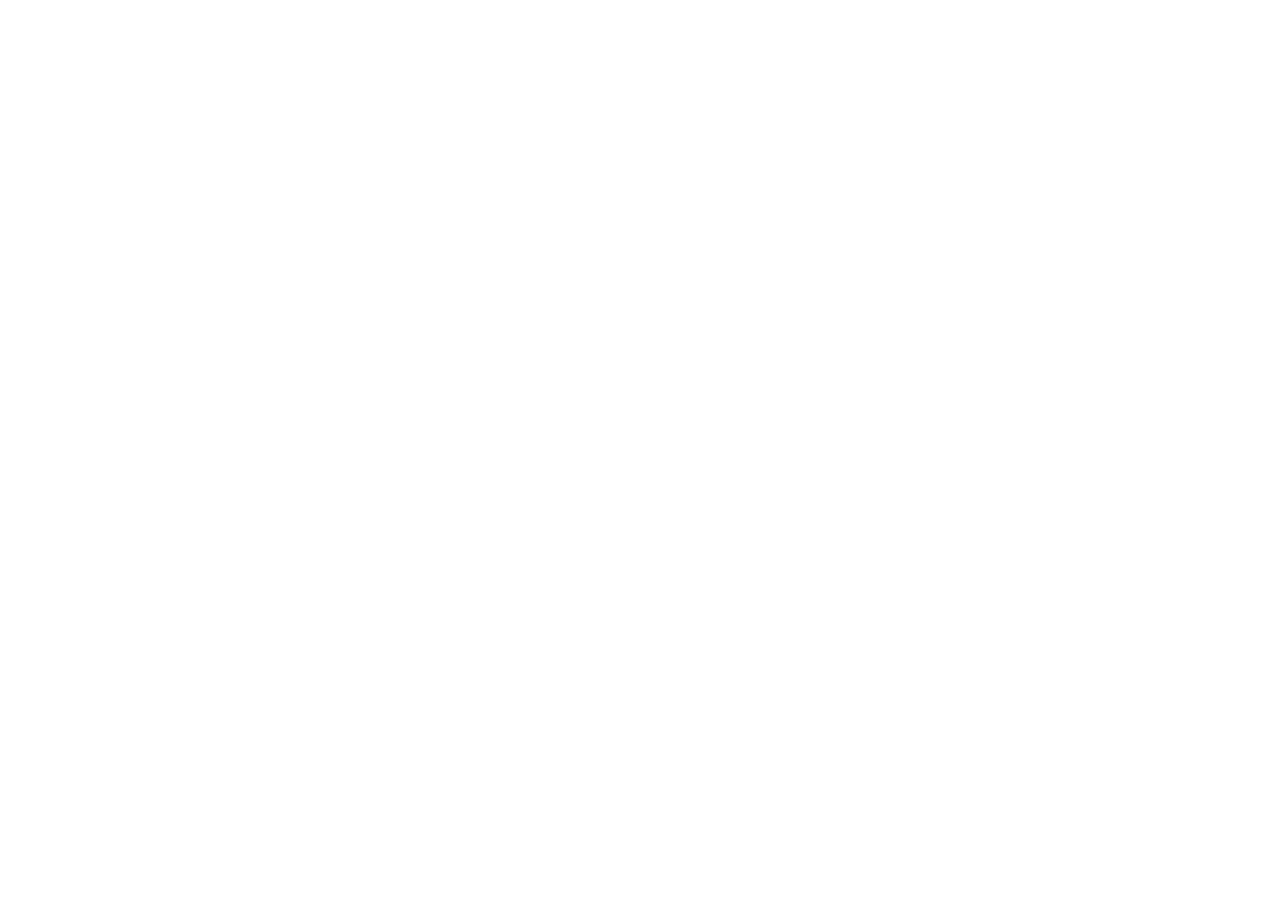
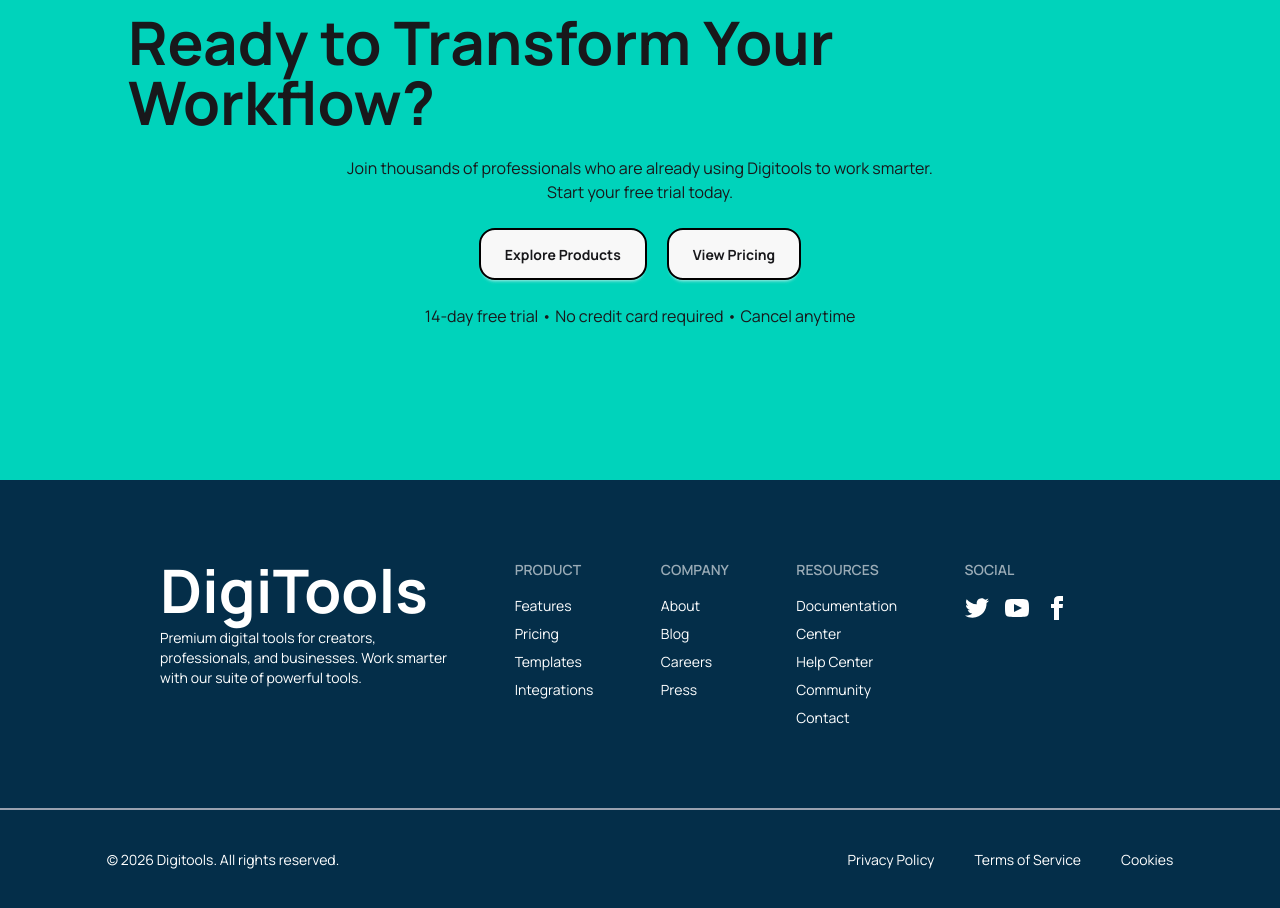
Before and after one commit to Rubelhasan29/DigiTools-Platform, a React (Vite) app: page / in a window 1280 px wide. Shown: the part 4380-5288 px from the top of the page. Before the commit the page ends 4264 px from the top, so only its background shows below. Built offline with nearby package versions, Linux system fonts and the light colour scheme.

Commit message:
Completed the footer section and the transform section add the about section in the footer and social sections and contact info and lastlt added the copyright

```diff
--- a/src/App.jsx
+++ b/src/App.jsx
@@ -1,15 +1,17 @@
 
 import './App.css'
+import Footer from './Component/Footer'
 import Hero from './Component/Hero'
 import Navbar from './Component/Navbar'
 import Pricing from './Component/Pricing'
 import Steps from './Component/Steps'
 import Tools from './Component/Tools'
+import Transform from './Component/Transform'
 
 
 
 const productsData = async () => {
-  const res = await fetch("/public/Products.json")
+  const res = await fetch("/Products.json")
   return res.json()
 }
 
@@ -24,6 +26,8 @@
       <Tools productData={productData}></Tools>
       <Steps></Steps>
       <Pricing/>
+      <Transform/>
+      <Footer/>
     </>
   )
 }
--- /dev/null
+++ b/src/Component/Footer.jsx
@@ -0,0 +1,90 @@
+import React from 'react';
+
+const Footer = () => {
+    return (
+        <div>
+            <footer className="footer sm:footer-horizontal bg-info-content text-white p-20 px-40">
+                <aside>
+                    <h1 className="text-6xl font-bold">DigiTools</h1>
+                    <p>
+                        Premium digital tools for creators, <br /> professionals, and businesses. Work smarter <br /> with our suite of powerful tools.
+                    </p>
+                </aside>
+                <nav>
+                    <h6 className="footer-title">Product</h6>
+                    <a className="link link-hover">Features</a>
+                    <a className="link link-hover">Pricing</a>
+                    <a className="link link-hover">Templates</a>
+                    <a className="link link-hover">Integrations</a>
+                </nav>
+                <nav>
+                    <h6 className="footer-title">Company</h6>
+                    <a className="link link-hover">About</a>
+                    <a className="link link-hover">Blog</a>
+                    <a className="link link-hover">Careers</a>
+                    <a className="link link-hover">Press</a>
+                </nav>
+                <nav>
+                    <h6 className="footer-title">Resources</h6>
+                    <a className="link link-hover">Documentation</a>
+                    <a className="link link-hover">Center</a>
+                    <a className="link link-hover">Help Center</a>
+                    <a className="link link-hover">Community</a>
+                    <a className="link link-hover">Contact</a>
+                </nav>
+                <nav>
+                    <h6 className="footer-title">Social</h6>
+                    <div className="grid grid-flow-col gap-4">
+                        <a>
+                            <svg
+                                xmlns="http://www.w3.org/2000/svg"
+                                width="24"
+                                height="24"
+                                viewBox="0 0 24 24"
+                                className="fill-current">
+                                <path
+                                    d="M24 4.557c-.883.392-1.832.656-2.828.775 1.017-.609 1.798-1.574 2.165-2.724-.951.564-2.005.974-3.127 1.195-.897-.957-2.178-1.555-3.594-1.555-3.179 0-5.515 2.966-4.797 6.045-4.091-.205-7.719-2.165-10.148-5.144-1.29 2.213-.669 5.108 1.523 6.574-.806-.026-1.566-.247-2.229-.616-.054 2.281 1.581 4.415 3.949 4.89-.693.188-1.452.232-2.224.084.626 1.956 2.444 3.379 4.6 3.419-2.07 1.623-4.678 2.348-7.29 2.04 2.179 1.397 4.768 2.212 7.548 2.212 9.142 0 14.307-7.721 13.995-14.646.962-.695 1.797-1.562 2.457-2.549z"></path>
+                            </svg>
+                        </a>
+                        <a>
+                            <svg
+                                xmlns="http://www.w3.org/2000/svg"
+                                width="24"
+                                height="24"
+                                viewBox="0 0 24 24"
+                                className="fill-current">
+                                <path
+                                    d="M19.615 3.184c-3.604-.246-11.631-.245-15.23 0-3.897.266-4.356 2.62-4.385 8.816.029 6.185.484 8.549 4.385 8.816 3.6.245 11.626.246 15.23 0 3.897-.266 4.356-2.62 4.385-8.816-.029-6.185-.484-8.549-4.385-8.816zm-10.615 12.816v-8l8 3.993-8 4.007z"></path>
+                            </svg>
+                        </a>
+                        <a>
+                            <svg
+                                xmlns="http://www.w3.org/2000/svg"
+                                width="24"
+                                height="24"
+                                viewBox="0 0 24 24"
+                                className="fill-current">
+                                <path
+                                    d="M9 8h-3v4h3v12h5v-12h3.642l.358-4h-4v-1.667c0-.955.192-1.333 1.115-1.333h2.885v-5h-3.808c-3.596 0-5.192 1.583-5.192 4.615v3.385z"></path>
+                            </svg>
+                        </a>
+                    </div>
+                </nav>
+            </footer>
+            <div className="bg-info-content  border-t-2 border-gray-400">
+                <div className="max-w-10/12 mx-auto footer sm:footer-horizontal text-white pb-20 justify-between pt-10">
+                    <div>
+                        <p>© 2026 Digitools. All rights reserved.</p>
+                    </div>
+                    <div className="flex gap-10">
+                        <p>Privacy Policy</p>
+                        <p>Terms of Service</p>
+                        <p>Cookies</p>
+                    </div>
+                </div>
+            </div>
+        </div>
+    );
+};
+
+export default Footer;
--- a/src/Component/Steps.jsx
+++ b/src/Component/Steps.jsx
@@ -10,7 +10,7 @@
             <div className="flex flex-col gap-25 justify-center lg:flex-row">
                 <div className="card w-96 bg-base-100 card-sm shadow-lg border-2 border-gray-100 pb-8 pt-3">
                     <div className="flex justify-end pr-3">
-                        <div class="bg-accent font-bold text-white rounded-full px-3 py-2">01</div>
+                        <div className="bg-accent font-bold text-white rounded-full px-3 py-2">01</div>
                     </div>
                     <div className="card-body flex flex-col justify-center">
                         <div className="flex justify-center">
@@ -24,7 +24,7 @@
                 </div>
                 <div className="card w-96 bg-base-100 card-sm shadow-lg border-2 border-gray-100 pb-8 pt-3">
                     <div className="flex justify-end pr-3">
-                        <div class="bg-accent font-bold text-white rounded-full px-3 py-2">02</div>
+                        <div className="bg-accent font-bold text-white rounded-full px-3 py-2">02</div>
                     </div>
                     <div className="card-body flex flex-col justify-center">
                         <div className="flex justify-center">
@@ -38,7 +38,7 @@
                 </div>
                 <div className="card w-96 bg-base-100 card-sm shadow-lg border-2 border-gray-100 pb-8 pt-3">
                     <div className="flex justify-end pr-3">
-                        <div class="bg-accent font-bold text-white rounded-full px-3 py-2">03</div>
+                        <div className="bg-accent font-bold text-white rounded-full px-3 py-2">03</div>
                     </div>
                     <div className="card-body flex flex-col justify-center">
                         <div className="flex justify-center">
--- /dev/null
+++ b/src/Component/Transform.jsx
@@ -0,0 +1,23 @@
+import React from 'react';
+
+const Transform = () => {
+    return (
+        <div className="bg-accent mt-15 text-center space-y-20 lg:text-start lg:flex justify-center gap-70 p-32">
+            <div>
+                <h1 className="text-6xl lg:text-6xl font-bold">Ready to Transform Your Workflow?</h1>
+                <p className="py-6 text-center">
+                    Join thousands of professionals who are already using Digitools to work smarter. <br /> Start your free trial today.
+                </p>
+                <div className="flex  gap-5 justify-center">
+                    <button className="btn border-2 border-black font-bold rounded-2xl p-6">Explore Products</button>
+                    <button className="btn border-2 border-black font-bold rounded-2xl p-6">View Pricing</button>
+                </div>
+                    <p className="py-6 text-center">
+                        14-day free trial • No credit card required • Cancel anytime
+                    </p>
+            </div>
+        </div>
+    );
+};
+
+export default Transform;
```
